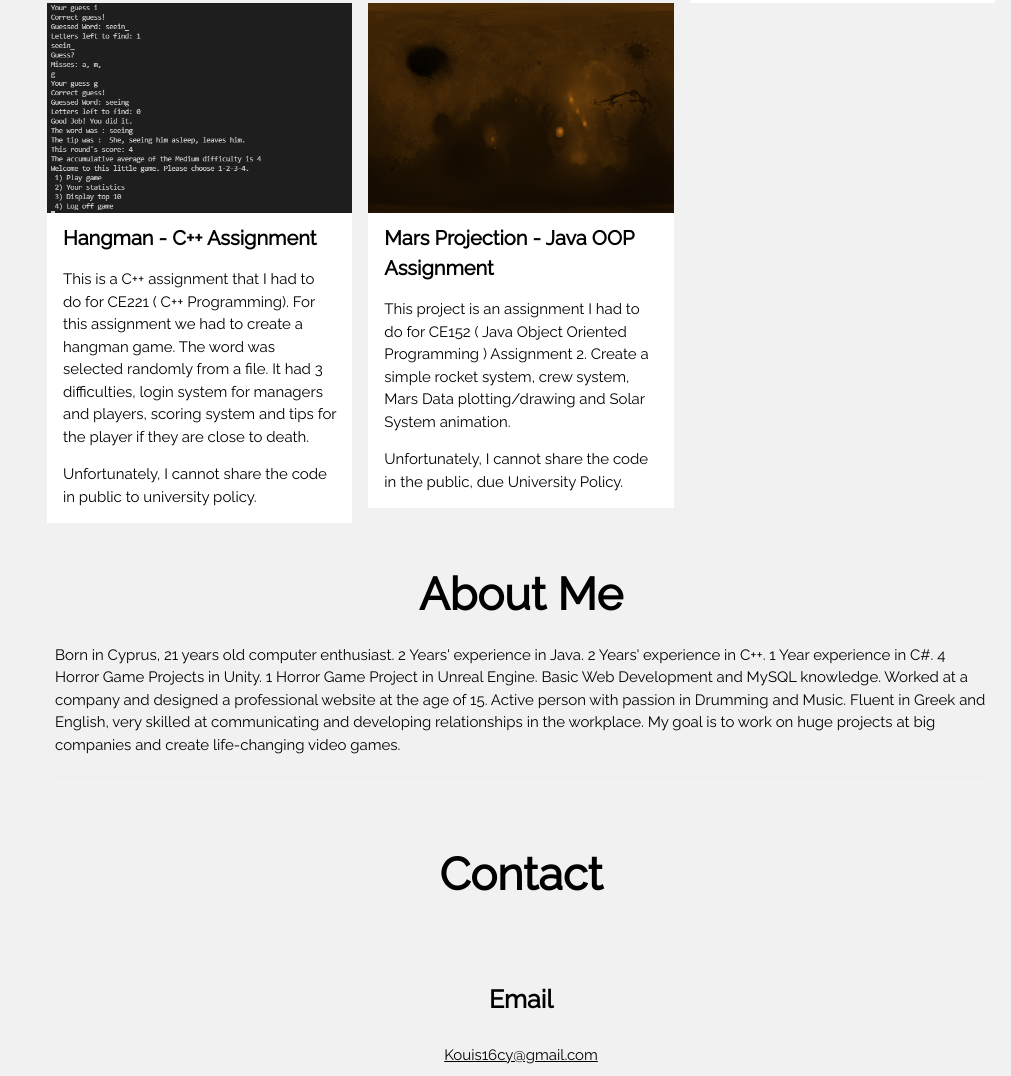
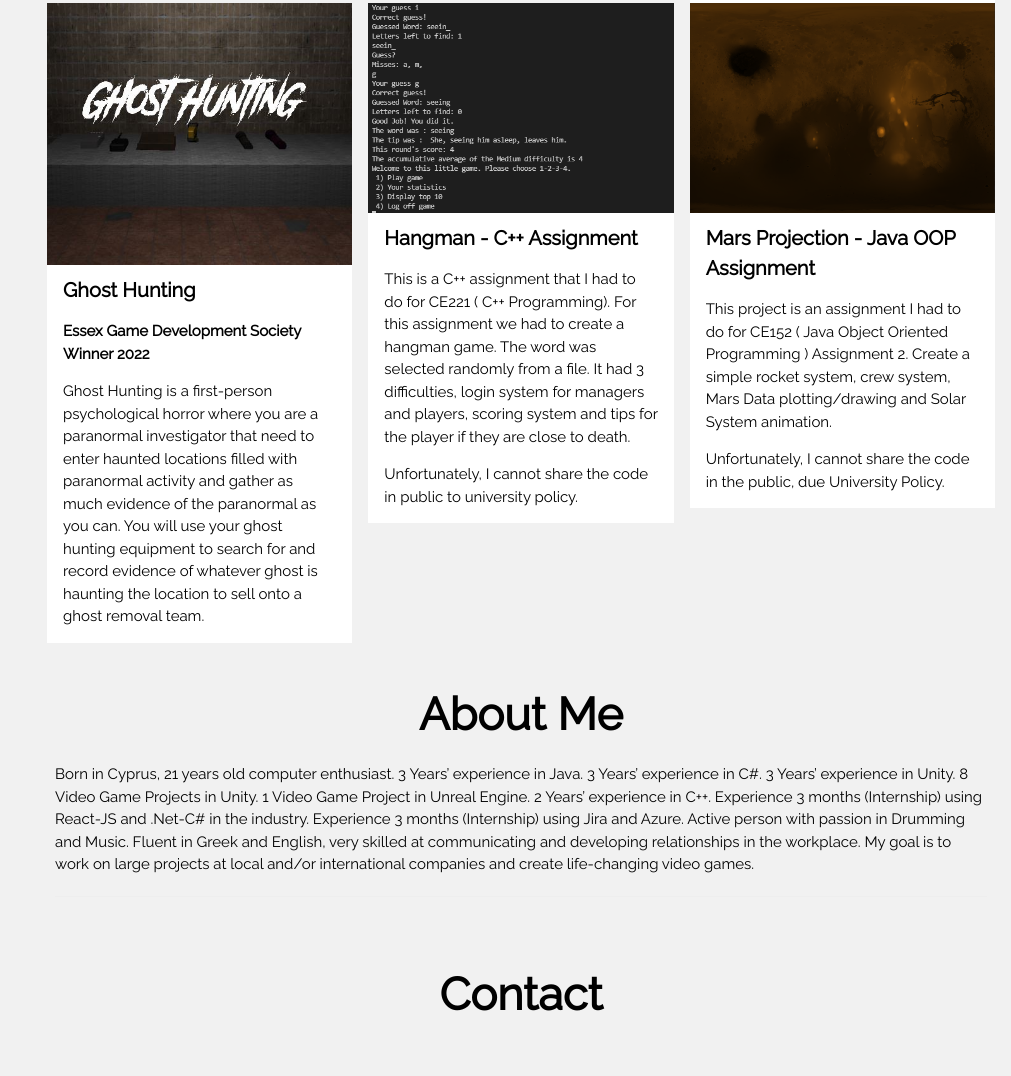
Before and after one commit to nikolaskouis/nikolaskouis.github.io, a plain HTML site: page index.html in a window 1280 px wide. Shown: the part 1376-2452 px from the top of the page, without its empty margins (269-1280 px from the left). Drawn offline with nearby package versions, Linux system fonts and the light colour scheme.

Commit message:
Added Ghost Hunting
Added Ghost Hunting

```diff
--- a/index.html
+++ b/index.html
@@ -116,6 +116,14 @@ body,h1,h2,h3,h4,h5,h6 {font-family: "Raleway", sans-serif}
     </div>
   </div>
   <div class="w3-row-padding">
+    <div class="w3-third w3-container w3-margin-bottom">
+      <a href="https://gamejolt.com/games/Ghost_Hunting/753673" target="_blank"><img src="./Images/GhostHunting.JPG" alt="Ghost Hunting Image" style="width:100%" class="w3-hover-opacity"></a>
+      <div class="w3-container w3-white">
+        <h4><b>Ghost Hunting</b></h4>
+        <p><b>Essex Game Development Society Winner 2022</b></p>
+        <p>Ghost Hunting is a first-person psychological horror where you are a paranormal investigator that need to enter haunted locations filled with paranormal activity and gather as much evidence of the paranormal as you can. You will use your ghost hunting equipment to search for and record evidence of whatever ghost is haunting the location to sell onto a ghost removal team.</p>
+      </div>
+    </div>
 	<div class="w3-third w3-container w3-margin-bottom">
       <img src="./Images/hangman.PNG" alt="Hangman Terminal Picture" style="width:100%" class="w3-hover-opacity"></a>
       <div class="w3-container w3-white">
@@ -136,18 +144,27 @@ body,h1,h2,h3,h4,h5,h6 {font-family: "Raleway", sans-serif}
   <header id="about">
   <div class="w3-container w3-padding-large" style="margin-bottom:32px">
     <h4 style="font-weight: bold; text-align: center; font-size:45px; color: black;"><b>About Me</b></h4>
-    <p>Born in Cyprus, 21 years old computer enthusiast.
-      2 Years' experience in Java.
-      2 Years' experience in C++.
-      1 Year experience in C#.
-      4 Horror Game Projects in Unity.
-      1 Horror Game Project in Unreal Engine.
-      Basic Web Development and MySQL knowledge.
-      Worked at a company and designed a professional website at the age of 15.
-      Active person with passion in Drumming and Music.
-      Fluent in Greek and English, very skilled at communicating and developing
+    <p>Born in Cyprus, 21 years old computer
+      enthusiast.
+      3 Years’ experience in Java.
+      3 Years’ experience in C#.
+      3 Years’ experience in Unity.
+      8 Video Game Projects in Unity.
+      1 Video Game Project in Unreal
+      Engine.
+      2 Years’ experience in C++.
+      Experience 3 months (Internship) using
+      React-JS and .Net-C# in the industry.
+      Experience 3 months (Internship) using
+      Jira and Azure.
+      Active person with passion in
+      Drumming and Music.
+      Fluent in Greek and English, very skilled
+      at communicating and developing
       relationships in the workplace.
-      My goal is to work on huge projects at big companies and create life-changing video games.</p>
+      My goal is to work on large projects at
+      local and/or international companies
+      and create life-changing video games.</p>
     <hr>
   </div>
   </header>
```
Also changed, not shown: Images/GhostHunting.JPG (added), 2 other files.
